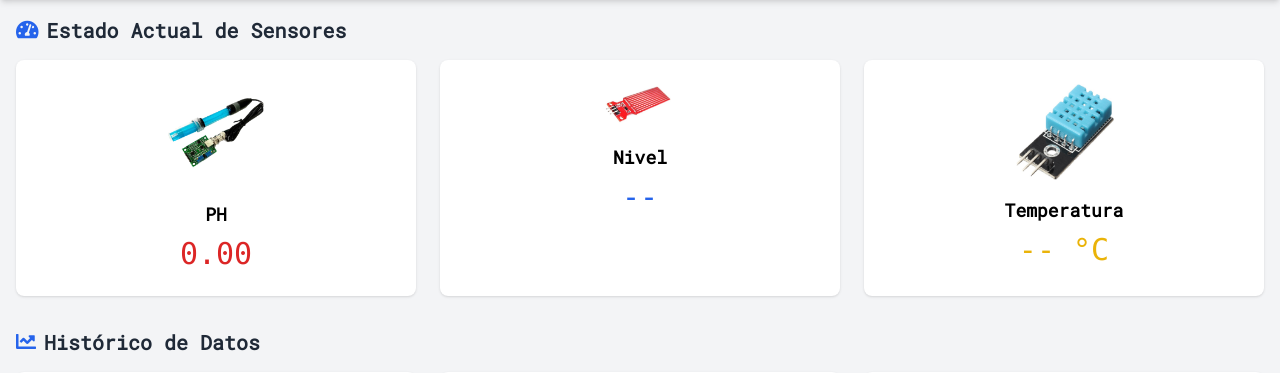
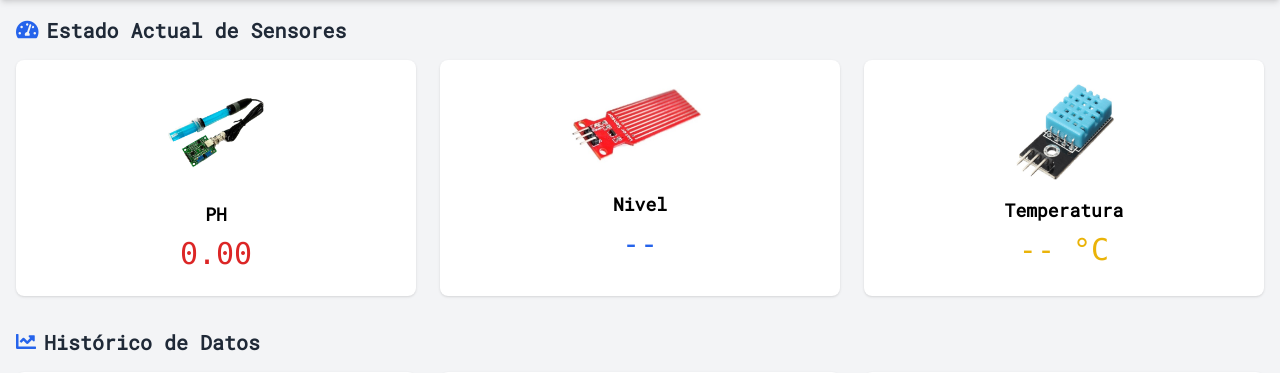
Before and after one commit to Waflesa/Proyecto-ULSA, a Flask app: page / in a window 1280 px wide. Shown: the part 64-437 px from the top of the page. Run offline with Flask 3, Linux system fonts and the light colour scheme; some libraries are stand-ins or nearby versions.

Commit message:
Add files via upload

```diff
--- a/Instrumentación/templates/home.html
+++ b/Instrumentación/templates/home.html
@@ -39,7 +39,7 @@
         </div>
 
         <div class="bg-white rounded-lg shadow p-6 flex flex-col items-center">
-          <img alt="Sensor de nivel" class="mb-4" height="100" src="{{ url_for('static', filename='Nivel.jpg') }}" width="100"/>
+          <img alt="Sensor de nivel" class="mb-5" height="200" src="{{ url_for('static', filename='Nivel.jpg') }}" width="200"/>
           <h3 class="text-lg font-semibold mb-2">Nivel</h3>
           <p class="text-3xl font-mono text-blue-600" id="nivel-value">--</p>
         </div>
```
